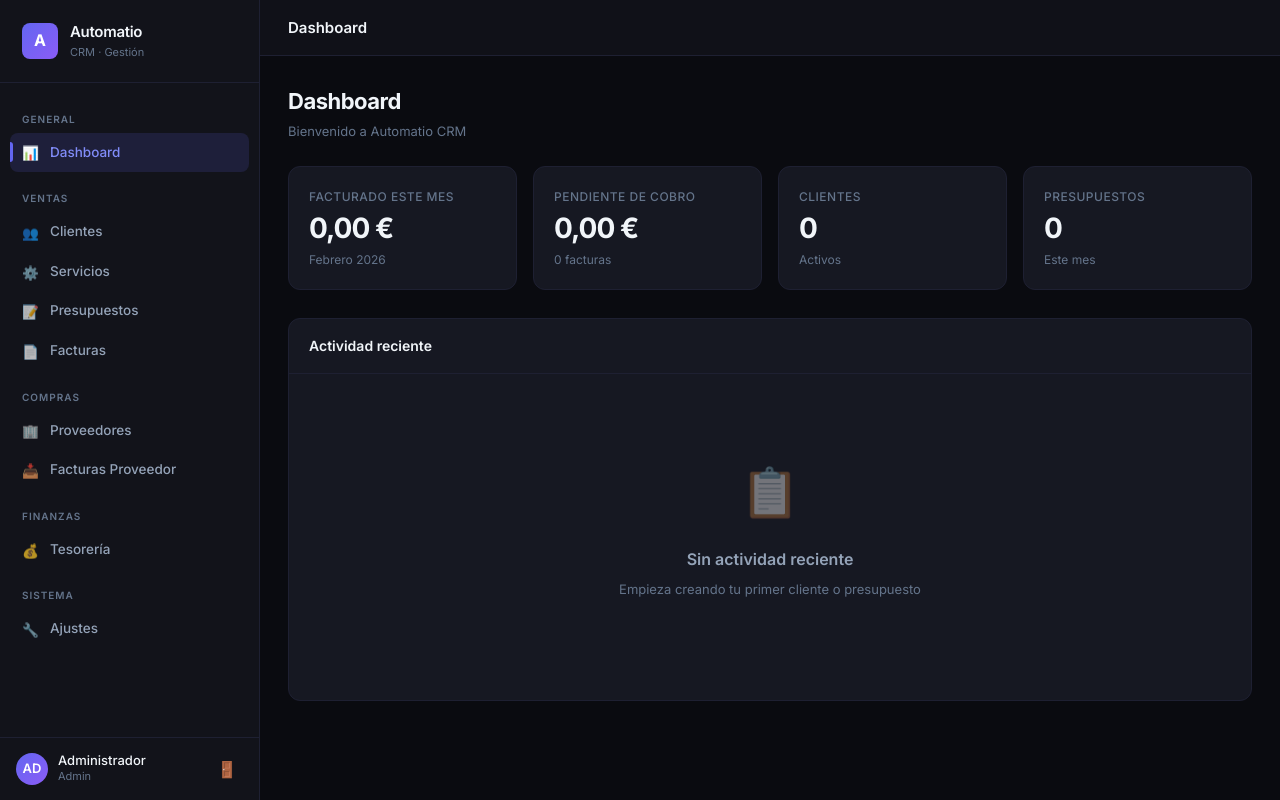
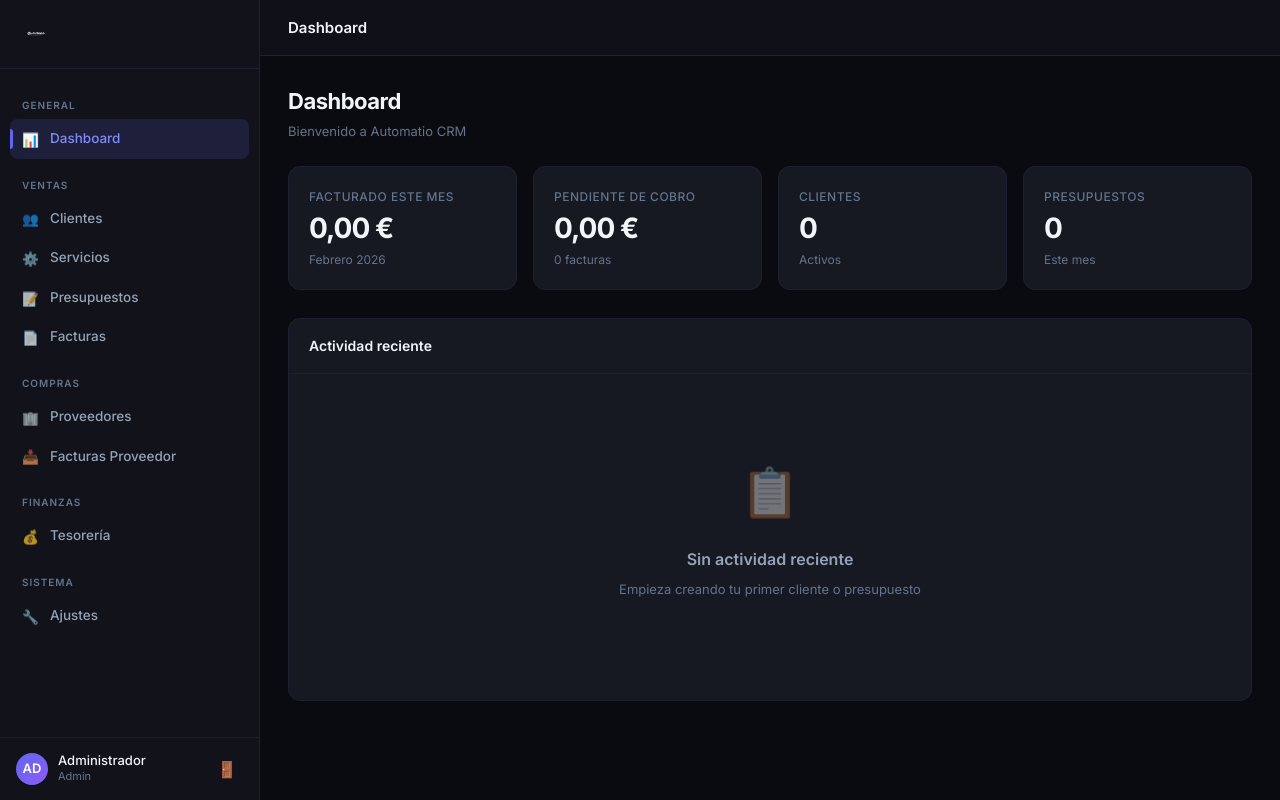
Before and after one commit to borjina-gif/automatio-crm, a Next.js app: page /dashboard in a window 1280 px wide. Built offline with nearby package versions, Linux system fonts and the light colour scheme.

Commit message:
Update logo

```diff
--- a/src/app/globals.css
+++ b/src/app/globals.css
@@ -1138,3 +1138,20 @@ textarea {
     background: rgba(239, 68, 68, 0.1);
     color: #f87171;
 }
+
+/* ===== Logo Images ===== */
+.sidebar-logo-img {
+    height: 28px;
+    width: auto;
+    object-fit: contain;
+    filter: brightness(0) invert(1);
+    opacity: 0.95;
+}
+
+.login-logo-img {
+    height: 44px;
+    width: auto;
+    object-fit: contain;
+    filter: brightness(0) invert(1);
+    opacity: 0.9;
+}
--- a/src/components/layout/Sidebar.tsx
+++ b/src/components/layout/Sidebar.tsx
@@ -54,11 +54,7 @@ export default function Sidebar() {
         <aside className="sidebar">
             {/* Logo */}
             <div className="sidebar-logo">
-                <div className="sidebar-logo-icon">A</div>
-                <div>
-                    <div className="sidebar-logo-text">Automatio</div>
-                    <div className="sidebar-logo-sub">CRM · Gestión</div>
-                </div>
+                <img src="/logo.svg" alt="Automatio" className="sidebar-logo-img" />
             </div>
 
             {/* Navigation */}
```
Also changed, not shown: src/app/login/page.tsx (+1 -7 lines), public/logo.svg (added).
